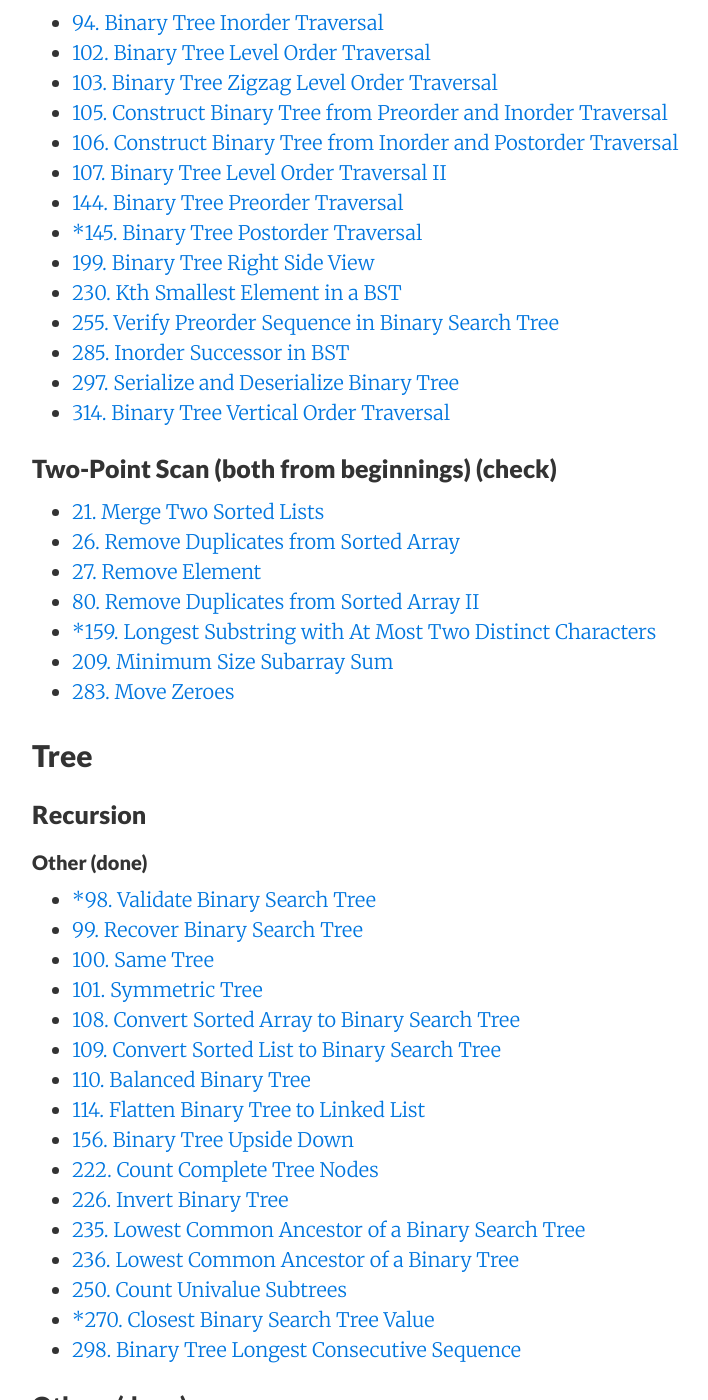
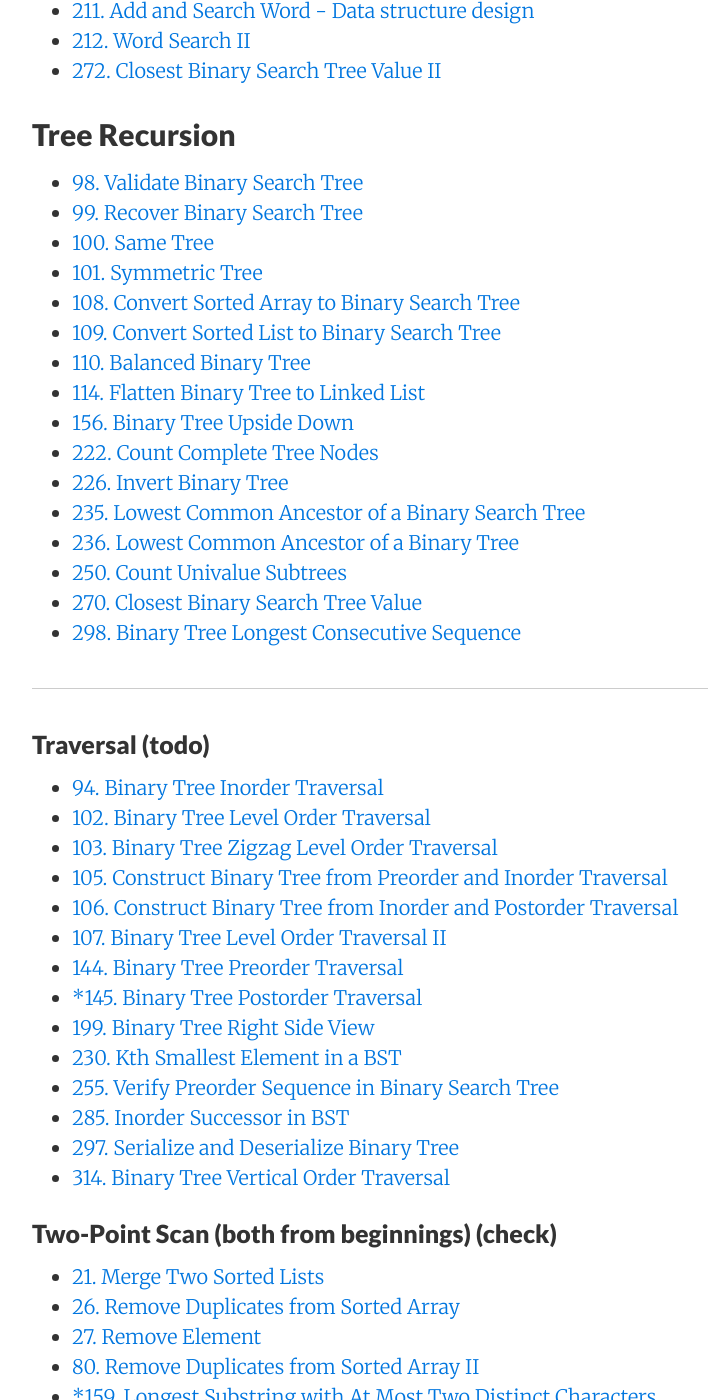
Before and after one commit to zitaoliu/zitaoliu.github.io, a Jekyll site: the page built from leetcode.md, in a window 1280 px wide and 1400 px high, scrolled down 3877 px. Shown: the whole window, without its empty margins (188-896 px from the left). Built offline with Jekyll 4.4.1, drawn with Linux system fonts in a browser that asks for light colours; nearby versions of some CDN libraries; some of the changed lines change nothing that is shown; some of the changed text lies outside the part shown.

Commit message:
leetcode page update
leetcode page update

```diff
--- a/leetcode.md
+++ b/leetcode.md
@@ -137,6 +137,34 @@
 * [310. Minimum Height Trees](https://leetcode.com/problems/minimum-height-trees/)
 
 
+## Tier
+
+* [208. Implement Trie (Prefix Tree)](https://leetcode.com/problems/implement-trie-prefix-tree/)
+* [211. Add and Search Word - Data structure design](https://leetcode.com/problems/add-and-search-word-data-structure-design/)
+* [212. Word Search II](https://leetcode.com/problems/word-search-ii/)
+* [272. Closest Binary Search Tree Value II](https://leetcode.com/problems/closest-binary-search-tree-value-ii/)
+
+
+## Tree Recursion
+
+* [98. Validate Binary Search Tree](https://leetcode.com/problems/validate-binary-search-tree/)
+* [99. Recover Binary Search Tree](https://leetcode.com/problems/recover-binary-search-tree/)
+* [100. Same Tree](https://leetcode.com/problems/same-tree/)
+* [101. Symmetric Tree](https://leetcode.com/problems/symmetric-tree/)
+* [108. Convert Sorted Array to Binary Search Tree](https://leetcode.com/problems/convert-sorted-array-to-binary-search-tree/)
+* [109. Convert Sorted List to Binary Search Tree](https://leetcode.com/problems/convert-sorted-list-to-binary-search-tree/)
+* [110. Balanced Binary Tree](https://leetcode.com/problems/balanced-binary-tree/)
+* [114. Flatten Binary Tree to Linked List](https://leetcode.com/problems/flatten-binary-tree-to-linked-list/)
+* [156. Binary Tree Upside Down](https://leetcode.com/problems/binary-tree-upside-down/)
+* [222. Count Complete Tree Nodes](https://leetcode.com/problems/count-complete-tree-nodes/)
+* [226. Invert Binary Tree](https://leetcode.com/problems/invert-binary-tree/)
+* [235. Lowest Common Ancestor of a Binary Search Tree](https://leetcode.com/problems/lowest-common-ancestor-of-a-binary-search-tree/)
+* [236. Lowest Common Ancestor of a Binary Tree](https://leetcode.com/problems/lowest-common-ancestor-of-a-binary-tree/)
+* [250. Count Univalue Subtrees](https://leetcode.com/problems/count-univalue-subtrees/)
+* [270. Closest Binary Search Tree Value](https://leetcode.com/problems/closest-binary-search-tree-value/)
+* [298. Binary Tree Longest Consecutive Sequence](https://leetcode.com/problems/binary-tree-longest-consecutive-sequence/)
+
+
 
 ---------------------------------
 
@@ -176,25 +204,6 @@
 
 ### Recursion
 
-#### Other (done)
-
-* [*98. Validate Binary Search Tree](https://leetcode.com/problems/validate-binary-search-tree/)
-* [99. Recover Binary Search Tree](https://leetcode.com/problems/recover-binary-search-tree/)
-* [100. Same Tree](https://leetcode.com/problems/same-tree/)
-* [101. Symmetric Tree](https://leetcode.com/problems/symmetric-tree/)
-* [108. Convert Sorted Array to Binary Search Tree](https://leetcode.com/problems/convert-sorted-array-to-binary-search-tree/)
-* [109. Convert Sorted List to Binary Search Tree](https://leetcode.com/problems/convert-sorted-list-to-binary-search-tree/)
-* [110. Balanced Binary Tree](https://leetcode.com/problems/balanced-binary-tree/)
-* [114. Flatten Binary Tree to Linked List](https://leetcode.com/problems/flatten-binary-tree-to-linked-list/)
-* [156. Binary Tree Upside Down](https://leetcode.com/problems/binary-tree-upside-down/)
-* [222. Count Complete Tree Nodes](https://leetcode.com/problems/count-complete-tree-nodes/)
-* [226. Invert Binary Tree](https://leetcode.com/problems/invert-binary-tree/)
-* [235. Lowest Common Ancestor of a Binary Search Tree](https://leetcode.com/problems/lowest-common-ancestor-of-a-binary-search-tree/)
-* [236. Lowest Common Ancestor of a Binary Tree](https://leetcode.com/problems/lowest-common-ancestor-of-a-binary-tree/)
-* [250. Count Univalue Subtrees](https://leetcode.com/problems/count-univalue-subtrees/)
-* [*270. Closest Binary Search Tree Value](https://leetcode.com/problems/closest-binary-search-tree-value/)
-* [298. Binary Tree Longest Consecutive Sequence](https://leetcode.com/problems/binary-tree-longest-consecutive-sequence/)
-
 
 ### Others (done)
 
@@ -208,6 +217,8 @@
 ### Regular DP (done)
 
 * [5. Longest Palindromic Substring](https://leetcode.com/problems/longest-palindromic-substring/)
+* [10. Regular Expression Matching](https://leetcode.com/problems/regular-expression-matching/)
+* [44. Wildcard Matching](https://leetcode.com/problems/wildcard-matching/)
 * [62. Unique Paths](https://leetcode.com/problems/unique-paths/)
 * [63. Unique Paths II](https://leetcode.com/problems/unique-paths-ii/)
 * [64. Minimum Path Sum](https://leetcode.com/problems/minimum-path-sum/)
@@ -372,15 +383,6 @@
 
 ## Data Structure
 
-### Tier
-
-* [10. Regular Expression Matching](https://leetcode.com/problems/regular-expression-matching/)
-* [44. Wildcard Matching](https://leetcode.com/problems/wildcard-matching/)
-* [208. Implement Trie (Prefix Tree)](https://leetcode.com/problems/implement-trie-prefix-tree/)
-* [211. Add and Search Word - Data structure design](https://leetcode.com/problems/add-and-search-word-data-structure-design/)
-* [212. Word Search II](https://leetcode.com/problems/word-search-ii/)
-* [272. Closest Binary Search Tree Value II](https://leetcode.com/problems/closest-binary-search-tree-value-ii/)
-
 
 
 
```
